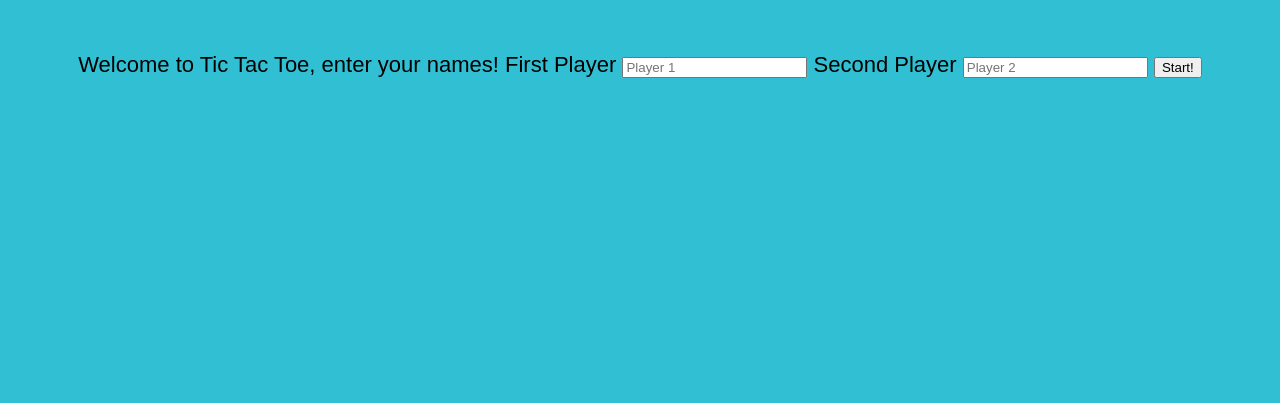
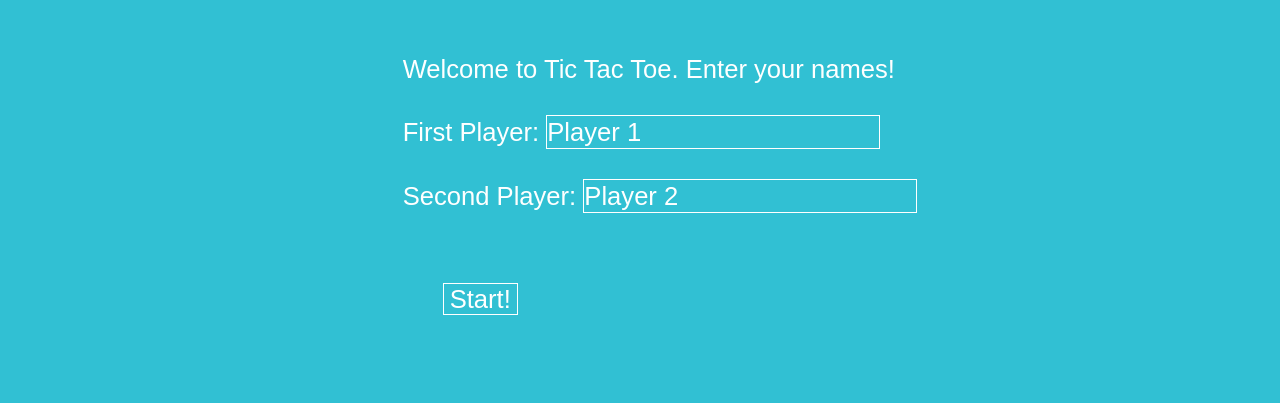
Before and after one commit to reiogo/odin_tic_tac_toe, a plain HTML site: page index.html in a window 1280 px wide. Drawn offline with Linux system fonts and the light colour scheme.

Commit message:
Finish project

```diff
--- a/index.html
+++ b/index.html
@@ -18,12 +18,22 @@
     <div class = "name-container">
       <div class = "names">
         <form >
-          <span class = "welcome-span">Welcome to Tic Tac Toe, enter your names!</span>
-          <label for = "user1">First Player</label>
-          <input type=text"" name="user1" value="" id="user1" placeholder = "Player 1">
-          <label for = "user2">Second Player</label>
-          <input type=text"" name="user2" value="" id="user2" placeholder = "Player 2">
-          <button>Start!</button>
+          <ul>
+            <li>
+              <span class = "welcome-span">Welcome to Tic Tac Toe. Enter your names!</span>
+            </li>
+            <li>
+              <label for = "user1">First Player: </label>
+              <input type=text"" name="user1" value="" id="user1" placeholder = "Player 1">
+            </li>
+            <li>
+              <label for = "user2">Second Player: </label>
+              <input type=text"" name="user2" value="" id="user2" placeholder = "Player 2">
+            </li>
+            <li>
+              <button>Start!</button>
+            </li>
+          </ul>
         </form>
       </div>
     </div>
--- a/javascript.js
+++ b/javascript.js
@@ -266,7 +266,7 @@ const displayController = (function() {
 
         winScreen.style.display = "flex";
         winScreen.style.visibility = "visible";
-        winScreen.textContent += `${currentPlayer.name}, You Won!\n Congratulations!`
+        winScreen.textContent = `${currentPlayer.name}, You Won!\n Congratulations!`
 
         backToGameButton.textContent = "New Game?";
         backToGameButton.style.display = "block";
@@ -279,7 +279,7 @@ const displayController = (function() {
 
         tieScreen.style.display = "flex";
         tieScreen.style.visibility = "visible";
-        tieScreen.textContent += `You tied!`
+        tieScreen.textContent = `You tied!`
 
         backToGameButton.textContent = "New Game?";
         backToGameButton.style.display = "block";
@@ -319,6 +319,9 @@ const displayController = (function() {
     backToGameButton.style.display = "none";
     backToGameButton.style.visibility = "hidden";
 
+    gameboard.resetBoard();
+    updateScreen();
+
   })
 
 
--- a/style.css
+++ b/style.css
@@ -1,10 +1,50 @@
 body {
   font-family: Arial, sans-serif;
   font-size: 22px;
-  line-height: 1.5rem;
+  line-height: 2rem;
   background-color: #31c0d3;
   display: flex;
   justify-content: center;
+  color: white ;
+}
+
+input {
+  color: white ;
+  font-size: 1.6rem;
+  margin: 0;
+  padding: 0;
+  background: #31c0d3;
+  height: 2rem;
+  border: 1px solid white;
+}
+
+::placeholder {
+  font-size: 1.6rem;
+  color: white ;
+}
+
+label {
+  margin-bottom: 40px;
+}
+
+.name-container button,
+.endscreen button,
+.restart
+{
+  margin: 40px;
+  height: 2rem;
+  font-size: 1.6rem;
+  color: white ;
+  background: #31c0d3;
+  border: 1px solid white;
+
+}
+
+li {
+  margin: 30px 0;
+  padding: 0;
+  list-style: none;
+  font-size: 1.6rem;
 }
 .game-container {
   display: flex;
@@ -58,15 +98,18 @@ body {
 .win-screen {
   display: none;
   visibility: hidden;
+  margin: 40px;
+  font-size: 1.6rem;
 }
 
 .tie-screen {
   display: none;
   visibility: hidden;
+  margin: 40px;
+  font-size: 1.6rem;
 }
 
 .back-to-game {
   display: none;
   visibility: hidden;
-
 }
```
Lines whose indentation alone changed are shown as unchanged.
